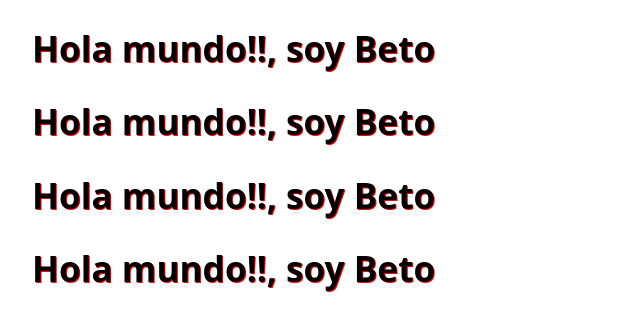
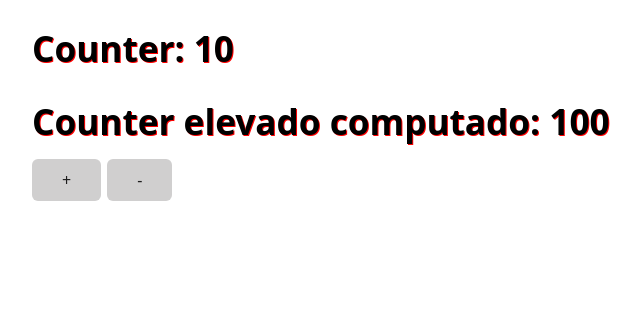
Before and after one commit to DEVCOURSESb/01-IndecisionApp, a Vue app: page / in a window 1280 px wide. Shown: the top 330 px of the page, without its empty margins (208-849 px from the left). Built offline with nearby package versions, Linux system fonts and the light colour scheme.

Commit message:
estado y eventos

```diff
--- a/src/App.vue
+++ b/src/App.vue
@@ -1,13 +1,18 @@
 <template>
-  <h1>Hola mundo!!, soy {{ name }}</h1>
-  <h1>Hola mundo!!, soy {{ name }}</h1>
-  <h1>Hola mundo!!, soy {{ name }}</h1>
-  <h1>Hola mundo!!, soy {{ name }}</h1>
+  <h1>Counter: {{ counter }}</h1>
+  <h1>Counter elevado computado: {{ counterElevatedComputed }}</h1>
+
+  <!-- cuando se accede a valores desde el html vue extrae directamente el value -->
+  <button @click="counter++">+</button>
+  <button @click="counter--">-</button>
 </template>
 
 <!-- aplicando el setup directamente desde el script -->
 <script lang="ts" setup>
-const name: string = 'Beto';
+import { computed, ref } from 'vue';
+
+const counter = ref<number>(10);
+const counterElevatedComputed = computed(() => counter.value * counter.value);
 </script>
 
 <!-- con style solo. se aplican los estilos a todo el dom. -->
```
